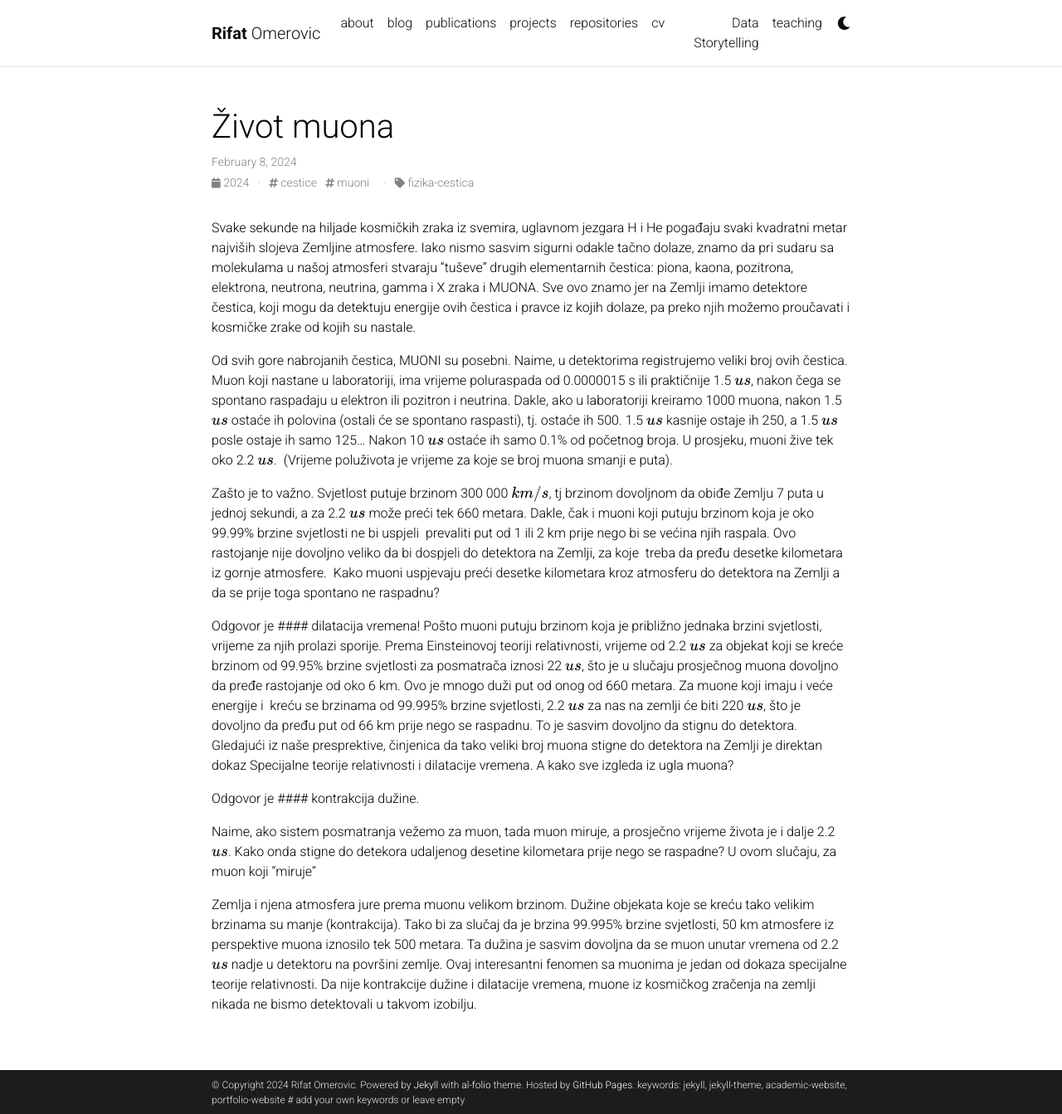
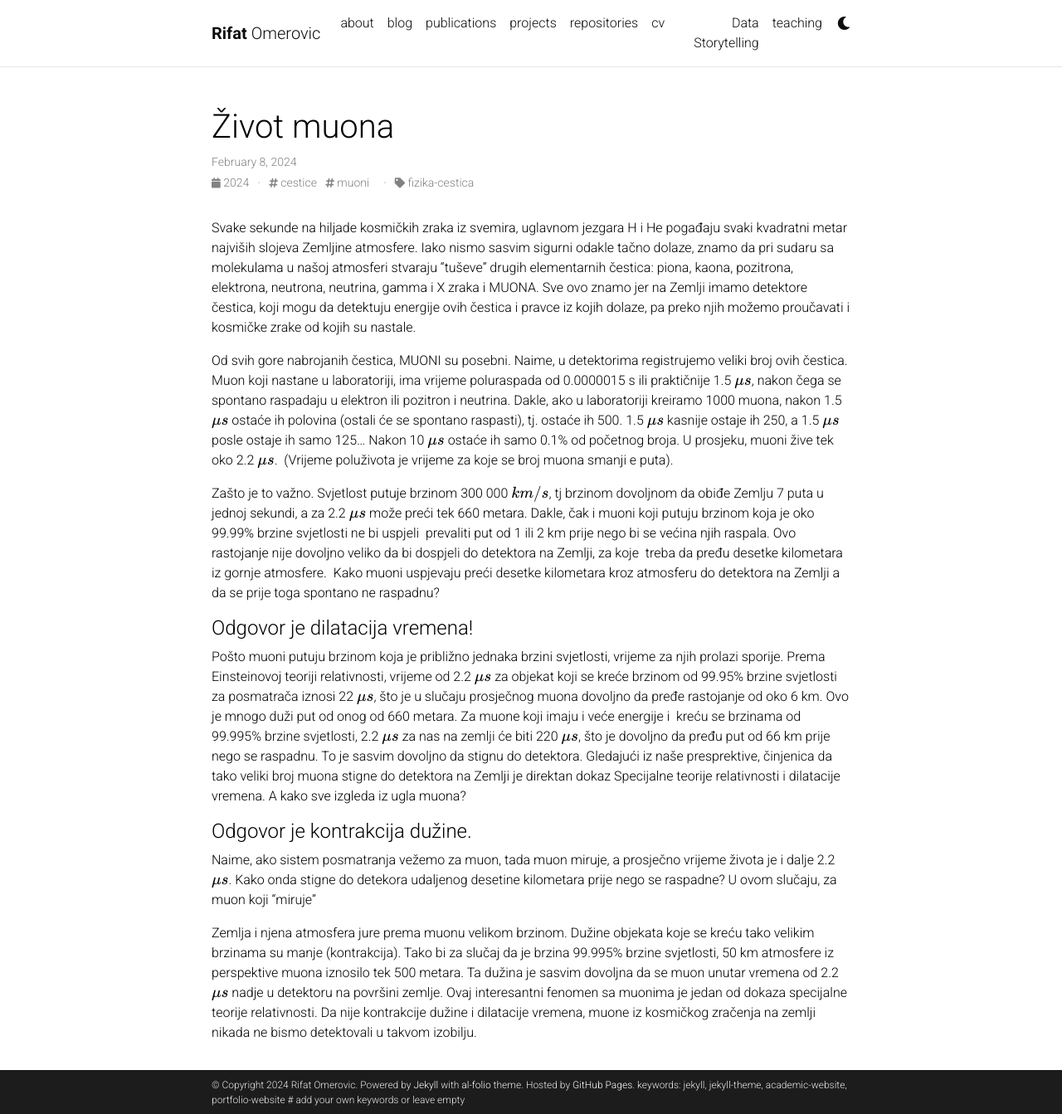
Before and after one commit to rifatom/rifatom.github.io, a Jekyll site: the page built from _posts/2024-02-08-Zivot-muona.md, in a window 1280 px wide and 1343 px high. Shown: the whole window at 83% size. Built offline with Jekyll 4.4.1, drawn with Linux system fonts in a browser that asks for light colours; comment, search, counter and statistics services are not loaded; a style sheet for code colours, icons or effects is not loaded.

```diff
--- a/_posts/2024-02-08-Zivot-muona.md
+++ b/_posts/2024-02-08-Zivot-muona.md
@@ -14,35 +14,35 @@ i X zraka i MUONA. Sve ovo znamo jer na Zemlji imamo detektore čestica, koji mo
 pravce iz kojih dolaze, pa preko njih možemo proučavati i kosmičke zrake od kojih su nastale.
 
 Od svih gore nabrojanih čestica, MUONI su posebni. Naime, u detektorima registrujemo veliki broj ovih čestica.
-Muon koji nastane u laboratoriji, ima vrijeme poluraspada od 0.0000015 s ili praktičnije 1.5 $$us$$, nakon čega se
+Muon koji nastane u laboratoriji, ima vrijeme poluraspada od 0.0000015 s ili praktičnije 1.5 $$\mu s$$, nakon čega se
 spontano raspadaju u elektron ili pozitron i neutrina.
-Dakle, ako u laboratoriji kreiramo 1000 muona, nakon 1.5 $$us$$ ostaće ih polovina (ostali će se spontano raspasti),
-tj. ostaće ih 500. 1.5 $$us$$ kasnije ostaje ih 250, a 1.5 $$us$$ posle ostaje ih samo 125... Nakon 10 $$us$$ ostaće ih samo 0.1%
-od početnog broja. U prosjeku, muoni žive tek oko 2.2 $$us$$.  (Vrijeme poluživota je vrijeme za koje se broj muona smanji e puta).
+Dakle, ako u laboratoriji kreiramo 1000 muona, nakon 1.5 $$\mu s$$ ostaće ih polovina (ostali će se spontano raspasti),
+tj. ostaće ih 500. 1.5 $$\mu s$$ kasnije ostaje ih 250, a 1.5 $$\mu s$$ posle ostaje ih samo 125... Nakon 10 $$\mu s$$ ostaće ih samo 0.1%
+od početnog broja. U prosjeku, muoni žive tek oko 2.2 $$\mu s$$.  (Vrijeme poluživota je vrijeme za koje se broj muona smanji e puta).
 
 Zašto je to važno. Svjetlost putuje brzinom 300 000 $$km/s$$, tj brzinom dovoljnom da obiđe Zemlju 7 puta u jednoj sekundi,
-a za 2.2 $$us$$ može preći tek 660 metara. Dakle, čak i muoni koji putuju brzinom koja je oko 99.99% brzine svjetlosti ne bi
+a za 2.2 $$\mu s$$ može preći tek 660 metara. Dakle, čak i muoni koji putuju brzinom koja je oko 99.99% brzine svjetlosti ne bi
 uspjeli  prevaliti put od 1 ili 2 km prije nego bi se većina njih raspala. Ovo rastojanje nije dovoljno veliko da bi
 dospjeli do detektora na Zemlji, za koje  treba da pređu desetke kilometara iz gornje atmosfere.
 Kako muoni uspjevaju preći desetke kilometara kroz atmosferu do detektora na Zemlji a da se prije toga spontano ne raspadnu?
 
-Odgovor je  #### dilatacija vremena!
+#### Odgovor je dilatacija vremena!
 Pošto muoni putuju brzinom koja je približno jednaka brzini svjetlosti, vrijeme za njih prolazi sporije.
-Prema Einsteinovoj teoriji relativnosti, vrijeme od 2.2 $$us$$ za objekat koji se kreće brzinom od 99.95% brzine svjetlosti za
-posmatrača iznosi 22 $$us$$, što je u slučaju prosječnog muona dovoljno da pređe rastojanje od oko 6 km. Ovo je mnogo duži put od
-onog od 660 metara. Za muone koji imaju i veće energije i  kreću se brzinama od 99.995% brzine svjetlosti, 2.2 $$us$$ za nas na
-zemlji će biti 220 $$us$$, što je dovoljno da pređu put od 66 km prije nego se raspadnu. To je sasvim dovoljno da stignu do
+Prema Einsteinovoj teoriji relativnosti, vrijeme od 2.2 $$\mu s$$ za objekat koji se kreće brzinom od 99.95% brzine svjetlosti za
+posmatrača iznosi 22 $$\mu s$$, što je u slučaju prosječnog muona dovoljno da pređe rastojanje od oko 6 km. Ovo je mnogo duži put od
+onog od 660 metara. Za muone koji imaju i veće energije i  kreću se brzinama od 99.995% brzine svjetlosti, 2.2 $$\mu s$$ za nas na
+zemlji će biti 220 $$\mu s$$, što je dovoljno da pređu put od 66 km prije nego se raspadnu. To je sasvim dovoljno da stignu do
 detektora. Gledajući iz naše presprektive, činjenica da tako veliki broj muona stigne do detektora na Zemlji je direktan
 dokaz Specijalne teorije relativnosti i dilatacije vremena.
 A kako sve izgleda iz ugla muona?
 
-Odgovor je #### kontrakcija dužine.
+#### Odgovor je kontrakcija dužine.
 
-Naime, ako sistem posmatranja vežemo za muon, tada muon miruje, a prosječno vrijeme života je i dalje 2.2 $$us$$.
+Naime, ako sistem posmatranja vežemo za muon, tada muon miruje, a prosječno vrijeme života je i dalje 2.2 $$\mu s$$.
 Kako onda stigne do detekora udaljenog desetine kilometara prije nego se raspadne? U ovom slučaju, za muon koji "miruje"
 
 Zemlja i njena atmosfera jure prema muonu velikom brzinom. Dužine objekata koje se kreću tako velikim brzinama su manje
 (kontrakcija). Tako bi za slučaj da je brzina 99.995% brzine svjetlosti, 50 km atmosfere iz perspektive muona iznosilo
-tek 500 metara. Ta dužina je sasvim dovoljna da se muon unutar vremena od 2.2 $$us$$ nadje u detektoru na površini zemlje.
+tek 500 metara. Ta dužina je sasvim dovoljna da se muon unutar vremena od 2.2 $$\mu s$$ nadje u detektoru na površini zemlje.
 Ovaj interesantni fenomen sa muonima je jedan od dokaza specijalne teorije relativnosti. Da nije kontrakcije dužine i
 dilatacije vremena, muone iz kosmičkog zračenja na zemlji nikada ne bismo detektovali u takvom izobilju.
```
